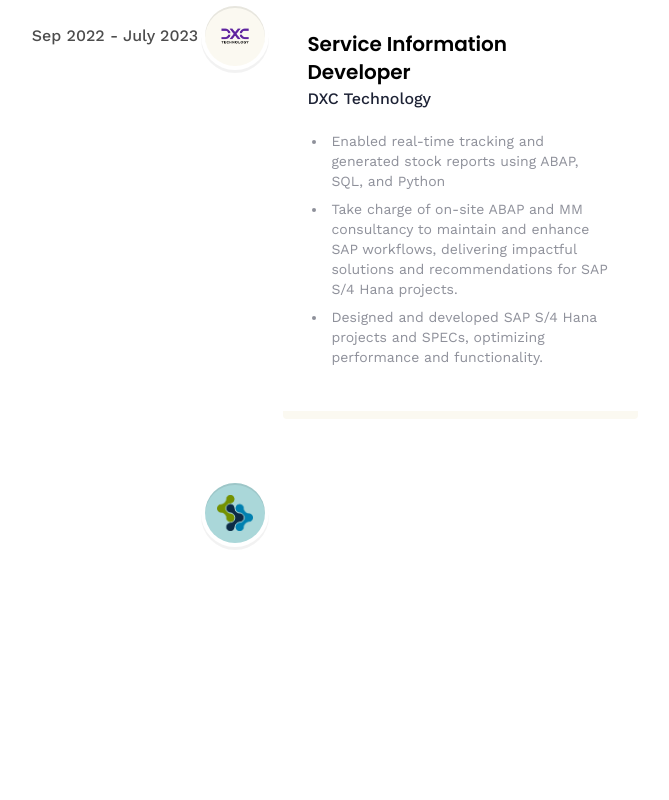
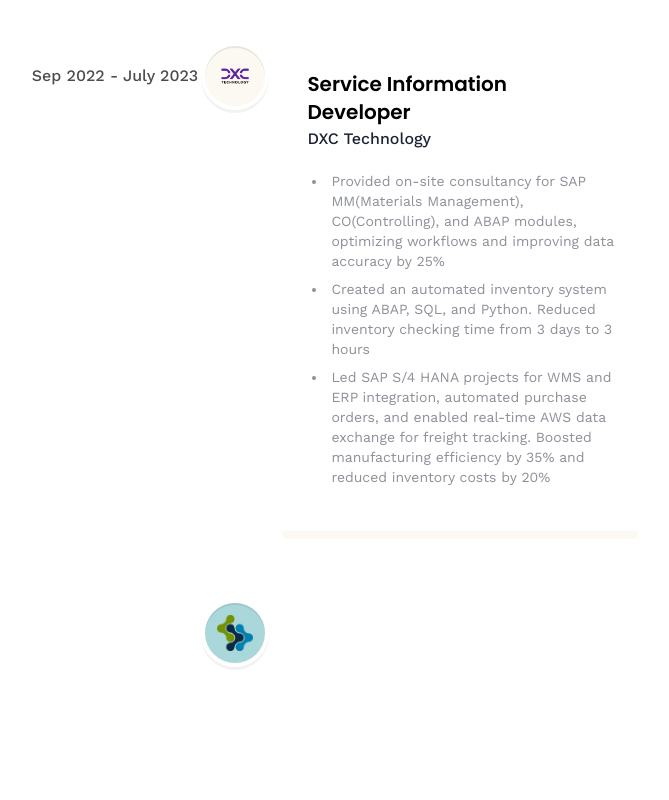
Before and after one commit to ShaneChen0219/3DPortfolio, a React (Vite) app: page /about in a window 1280 px wide. Shown: the part 1460-2260 px from the top of the page, without its empty margins (405-1074 px from the left). Built offline with nearby package versions, Linux system fonts and the light colour scheme; no server answers.

Commit message:
project added

```diff
--- a/src/components/HomeInfo.jsx
+++ b/src/components/HomeInfo.jsx
@@ -30,13 +30,13 @@ const renderContent={
         />
     ),
     3:(
-        <InfoBox text='Finished mulitple side projects, including backend, frontend and full stack developments'
+        <InfoBox text='Accomplished multiple projects, including backend, frontend and full stack developments'
         link='/projects'
-        btnText='Visit my porfolio'
+        btnText='Visit my portfolio'
         />
     ),
     4:(
-        <InfoBox text='Looking for internship in Summer and Fall 2024. Full time jobs after 12/2024'
+        <InfoBox text='Looking for full time jobs after 12/2024'
         link='/contact'
         btnText='Contact me'
         />
--- a/src/constants/index.js
+++ b/src/constants/index.js
@@ -116,9 +116,9 @@ export const experiences = [
         iconBg: "#FFD1DC",
         date: "May 2024 - Aug 2024",
         points: [
-            "Implemented comprehensive health check endpoints for all Azure Functions, enhancing system reliability and enabling proactive performance monitoring",
-            "Built and configured robust CI pipelines for deployment using YAML, significantly improving development efficiency and consistency",
-            "Deployed Azure Functions using PowerShell and Bicep files, ensuring efficient, repeatable, and scalable infrastructure management processes",
+            "Designed and integrated health check endpoints for Azure Functions using C#, performing minute-by-minute checks with five attempts before sending alerts, reducing alert noise by 30%",
+            "Developed Azure AI Search using text-embedding-ada-002 and GPT-3.5 Turbo from OpenAI, leveraging RAG for vectorized and semantic search, improving accuracy from 13.8% to 96.5%",
+            "Engineered CI pipelines with YAML, PowerShell, and Bicep scripts to automate the integration of 6 Azure Functions, achieving an 85% speed improvement",
 
         ],
     },
@@ -129,9 +129,9 @@ export const experiences = [
         iconBg: "#FBF9F1",
         date: "Sep 2022 - July 2023",
         points: [
-            "Enabled real-time tracking and generated stock reports using ABAP, SQL, and Python",
-            "Take charge of on-site ABAP and MM consultancy to maintain and enhance SAP workflows, delivering impactful solutions and recommendations for SAP S/4 Hana projects.",
-            "Designed and developed SAP S/4 Hana projects and SPECs, optimizing performance and functionality.",
+            "Provided on-site consultancy for SAP MM(Materials Management), CO(Controlling), and ABAP modules, optimizing workflows and improving data accuracy by 25%",
+            "Created an automated inventory system using ABAP, SQL, and Python. Reduced inventory checking time from 3 days to 3 hours",
+            "Led SAP S/4 HANA projects for WMS and ERP integration, automated purchase orders, and enabled real-time AWS data exchange for freight tracking. Boosted manufacturing efficiency by 35% and reduced inventory costs by 20%",
 
         ],
     },
@@ -142,9 +142,9 @@ export const experiences = [
         iconBg: "#AAD7D9",
         date: "Nov 2021 - Aug 2022",
         points: [
-            "Developed SAP S/4 Hana Reports, Functions, Enhancements, etc. using ABAP",
-            "Created an interface for seamless data exchange between WMS and SAP S/4 Hana",
-            "Provided solutions for issues within SAP S/4 Hana, specializing in the MM/CO module",
+            "Engineered 23 custom ALV reports, 14 OOALV reports, and 3 SmartForms in SAP S/4 HANA, improving report generation efficiency by 40% and enhancing data visibility for end-users",
+            "Spearheaded the ERP and CRM data exchange project. Delivered 11 RFCs(Remote Function Call), attaining a 90% reduction in data processing time",
+            "Reduced manual testing time by 60% and improved test coverage and reliability across various SAP modules",
         ],
     },
 ];
@@ -168,6 +168,13 @@ export const socialLinks = [
 ];
 
 export const projects = [
+    {
+        iconUrl:sass,
+        theme: 'btn-back-pink',
+        name:'School Faq',
+        description:"Created a web application with Next.js and Flask-based Python server to provide an interactive interface for users to engage with the University chatbot",
+        link:'',
+    },
     {
         iconUrl: pricewise,
         theme: 'btn-back-red',
```
